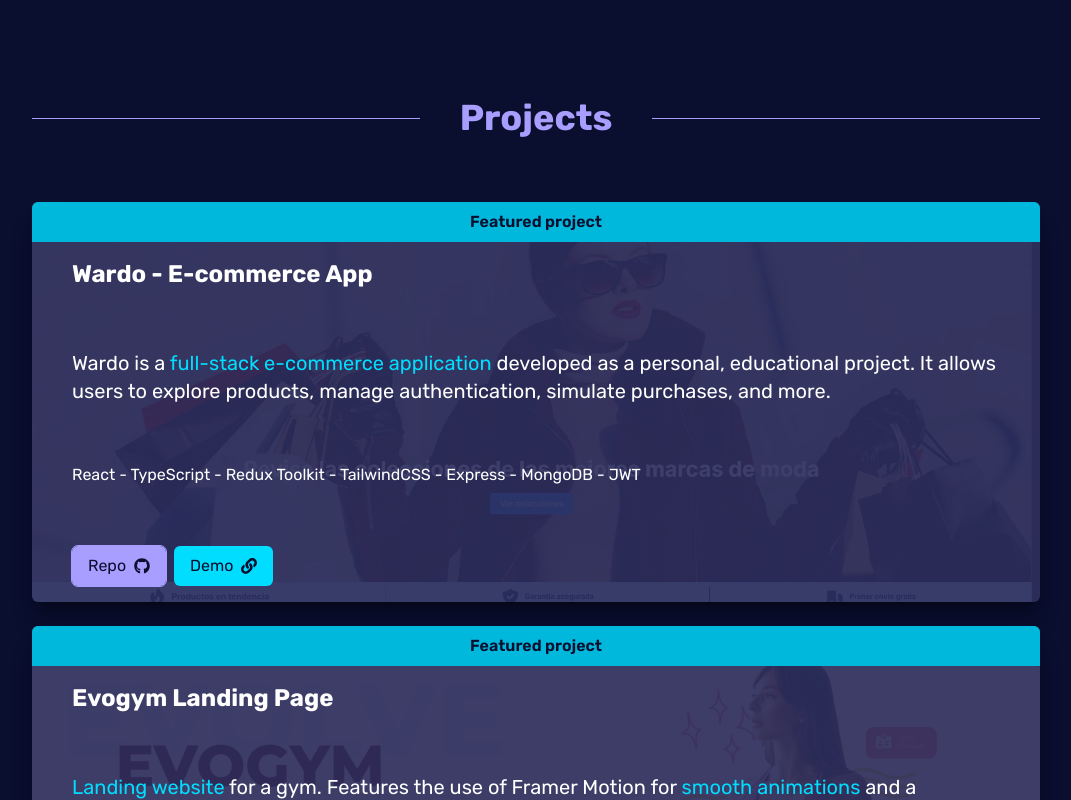
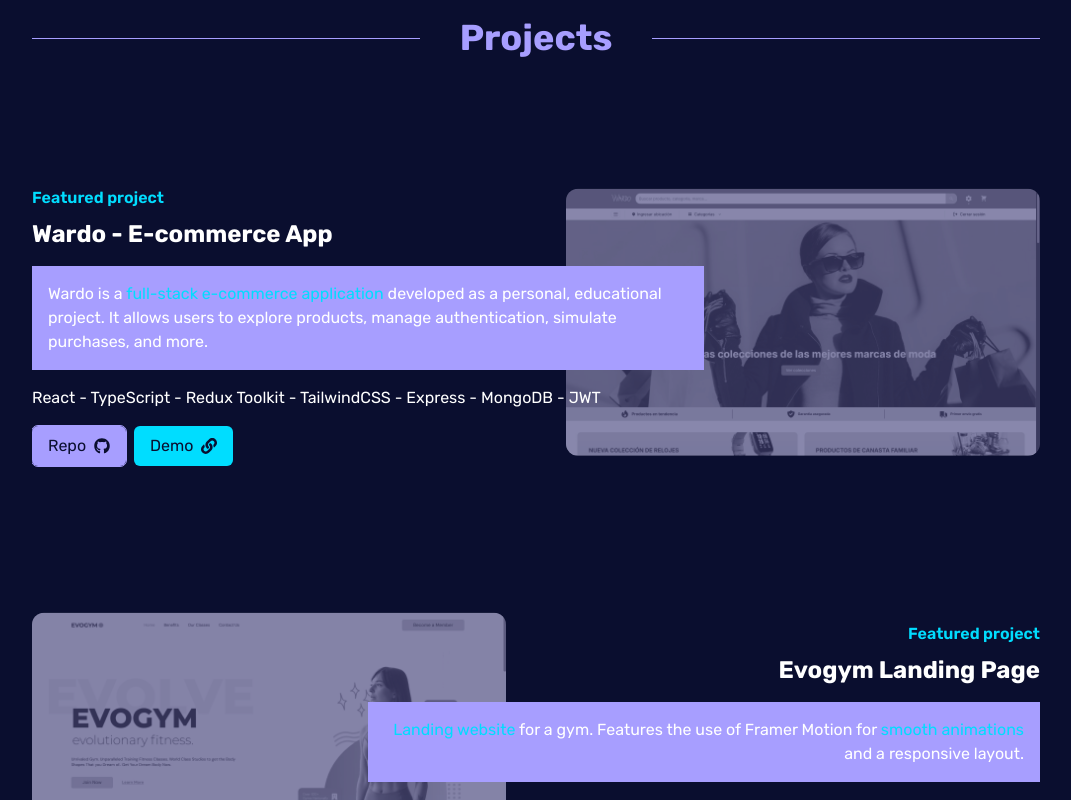
Before and after one commit to GabiniJQ/portfolio, a React (Vite) app: page / in a window 1280 px wide. Shown: the part 2000-2800 px from the top of the page, without its empty margins (104-1175 px from the left). Built offline with nearby package versions, Linux system fonts and the light colour scheme.

Commit message:
Refactor ProjectFeatured component layout and styles; add responsive utility for featured projects

```diff
--- a/src/index.css
+++ b/src/index.css
@@ -74,3 +74,7 @@ body {
 @utility bold-primary {
   @apply font-bold text-primary;
 }
+
+@utility featured-md {
+  @apply md:block! md:bg-transparent! md:p-0!;
+}
--- a/src/pages/home/ProjectFeatured.tsx
+++ b/src/pages/home/ProjectFeatured.tsx
@@ -1,3 +1,4 @@
+import { cn } from '@/shared/utils/cn'
 import type { ReactNode } from 'react'
 import { FaGithub, FaLink } from 'react-icons/fa'
 
@@ -10,6 +11,7 @@ type ProjectFeaturedProps = {
   }
   description: ReactNode
   techStack: string[]
+  side?: 'right' | 'left' | ''
 }
 
 const ProjectFeatured = ({
@@ -18,36 +20,61 @@ const ProjectFeatured = ({
   description,
   links,
   techStack,
+  side,
 }: ProjectFeaturedProps) => {
   return (
-    <div className='group relative flex flex-col justify-between gap-6 p-4 size-full min-h-[400px]  overflow-hidden bg-purple/20 rounded-md shadow-xl shadow-black/30 sm:px-10'>
+    <div className='group relative flex flex-col justify-between gap-6 p-4 size-full min-h-[400px]  overflow-hidden bg-purple/20 rounded-md sm:px-10 featured-md'>
       {/* Image */}
-      <div className='absolute top-0 left-0 size-full opacity-10 -z-10 transition group-hover:opacity-90'>
-        <img src={imgSrc} alt={title} className='size-full object-cover' />
+      <div
+        className={cn(
+          'absolute top-0 left-0 size-full opacity-10 -z-10 transition md:rounded-xl overflow-hidden md:inline-block md:opacity-60 md:z-0 md:w-auto md:max-h-2/3 md:top-1/2 md:-translate-y-1/2',
+          side === 'left' && 'right-0 left-auto'
+        )}
+      >
+        <a href='https://wardo.vercel.app' className='z-10 group ' target='_blank' rel='noopener noreferrer'>
+          <img src={imgSrc} alt={title} className='size-full object-cover transition grayscale-100 group-hover:grayscale-0' />
+          <div className='absolute top-0 left-0 size-full bg-purple/40 transition group-hover:bg-transparent z-10'></div>
+        </a>
       </div>
 
+      <div
+        className={cn(
+          'flex flex-col justify-between gap-6  md:inline-block md:w-2/3 md:space-y-4 md:text-right md:absolute md:right-0 md:top-1/2 md:-translate-y-1/2 md:pointer-events-none',
+          side === 'left' && 'md:text-left md:absolute md:left-0'
+        )}
+      >
         {/* Featured banner */}
-      <div className='absolute top-0 left-0 w-full py-2 text-center text-accent bg-cyan-500 font-semibold'>
+        <div
+          className={cn(
+            'absolute top-0 left-0 w-full py-2 text-center text-accent bg-cyan-500 font-semibold md:text-right md:text-primary md:bg-transparent',
+            side === 'left' && 'md:text-left'
+          )}
+        >
           Featured project
         </div>
 
         {/* Title */}
         <div className='mt-10'>
-        <h2 className='text-2xl font-bold  transition group-hover:opacity-0'>{title}</h2>
+          <h2 className='text-2xl font-bold  transition '>{title}</h2>
         </div>
 
         {/* Description */}
-      <div>
-        <p className='sm:text-xl transition group-hover:opacity-0'>{description}</p>
+        <div className='md:p-4 md:bg-purple'>
+          <p className='transition  '>{description}</p>
         </div>
 
         {/* Tech stack */}
-      <div className=' transition group-hover:opacity-0'>
+        <div className=' transition '>
           <p>{techStack.join(' - ')}</p>
         </div>
 
         {/* Demo & Github buttons */}
-      <div className='flex justify-center gap-2 sm:justify-start'>
+        <div
+          className={cn(
+            'flex justify-center gap-2 sm:justify-start md:justify-end',
+            side === 'left' && 'md:justify-start'
+          )}
+        >
           <a href={links.github} target='_blank'>
             <button className='btn-outline bg-purple text-accent'>
               Repo
@@ -62,7 +89,7 @@ const ProjectFeatured = ({
             </button>
           </a>
         </div>
-
+      </div>
     </div>
   )
 }
--- a/src/pages/home/index.tsx
+++ b/src/pages/home/index.tsx
@@ -61,7 +61,7 @@ const HomePage = () => {
 
       {/* --------About me section-------- */}
       <SectionObserver sectionId='about'>
-        <div className='flex flex-col gap-6  py-20' id='about'>
+        <div className='flex flex-col gap-6  pb-20' id='about'>
           {/* Separator Header */}
           <SeparatorHeader title='About me' />
 
@@ -165,7 +165,9 @@ const HomePage = () => {
           <SeparatorHeader title='Projects' />
 
           <div className='grid gap-6'>
-            {featuredProjects.map((project) => (
+            {featuredProjects.map((project, i) => {
+              const isEven = i % 2 === 0
+              return (
               <ProyectFeatured
                 key={project.title}
                 title={project.title}
@@ -176,8 +178,10 @@ const HomePage = () => {
                 }}
                 description={project.description}
                 techStack={project.techStack}
+                side={isEven ? 'left' : ''}
               />
-            ))}
+            )
+            })}
           </div>
 
           {/* Other projects */}
```
Also changed, not shown: 1 other file (tests, documents, lock files or other folders). Lines whose indentation alone changed are shown as unchanged.
